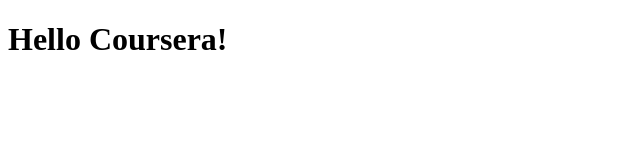
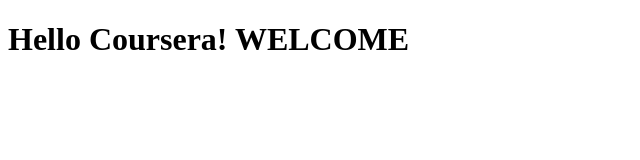
Before and after one commit to JoshuaOliver8/coursera-test, a plain HTML site: page site/index.html in a window 1280 px wide. Shown: the whole page, without its empty margins (0-640 px from the left). Drawn offline with Linux system fonts and the light colour scheme.

Commit message:
Small addition to page content

```diff
--- a/site/index.html
+++ b/site/index.html
@@ -4,6 +4,6 @@
         <title>Hello Coursera!</title>
     </head>
     <body>
-        <h1>Hello Coursera!</h1>
+        <h1>Hello Coursera! WELCOME</h1>
     </body>
 </html>
```
